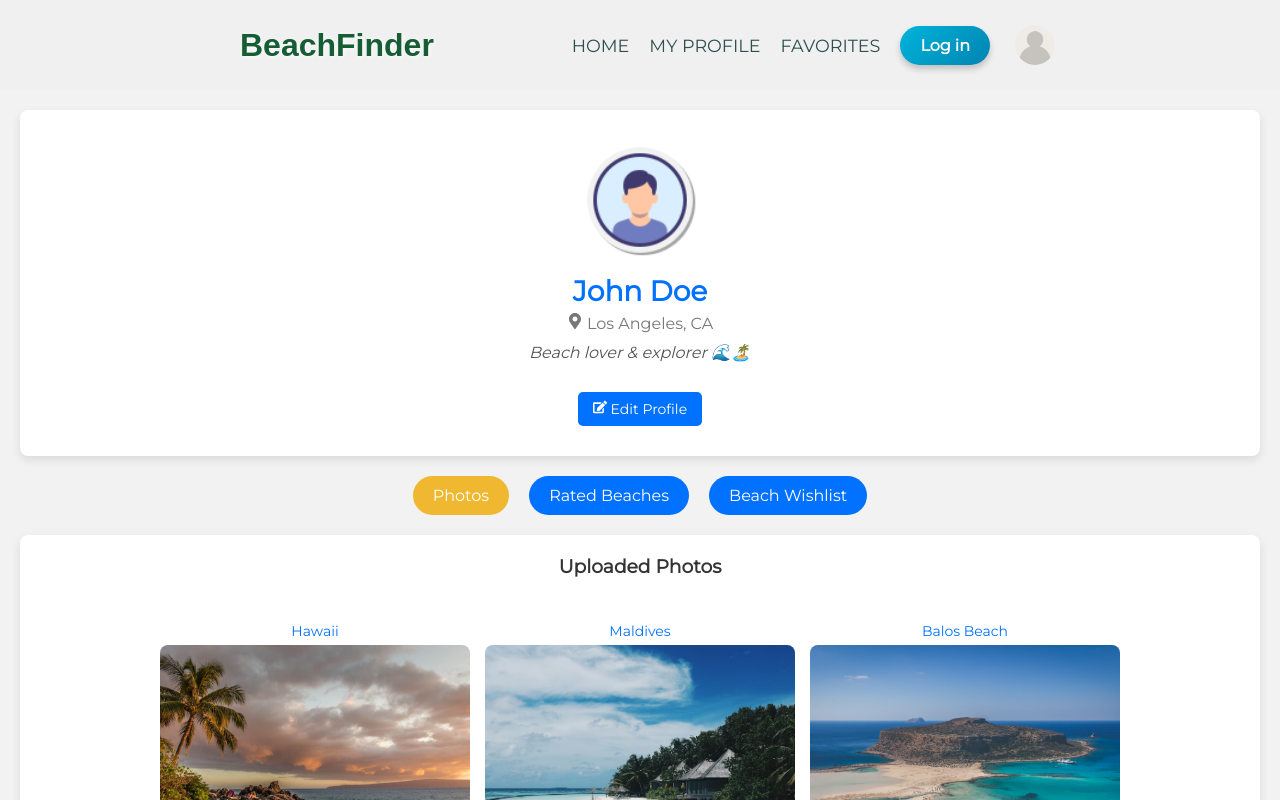
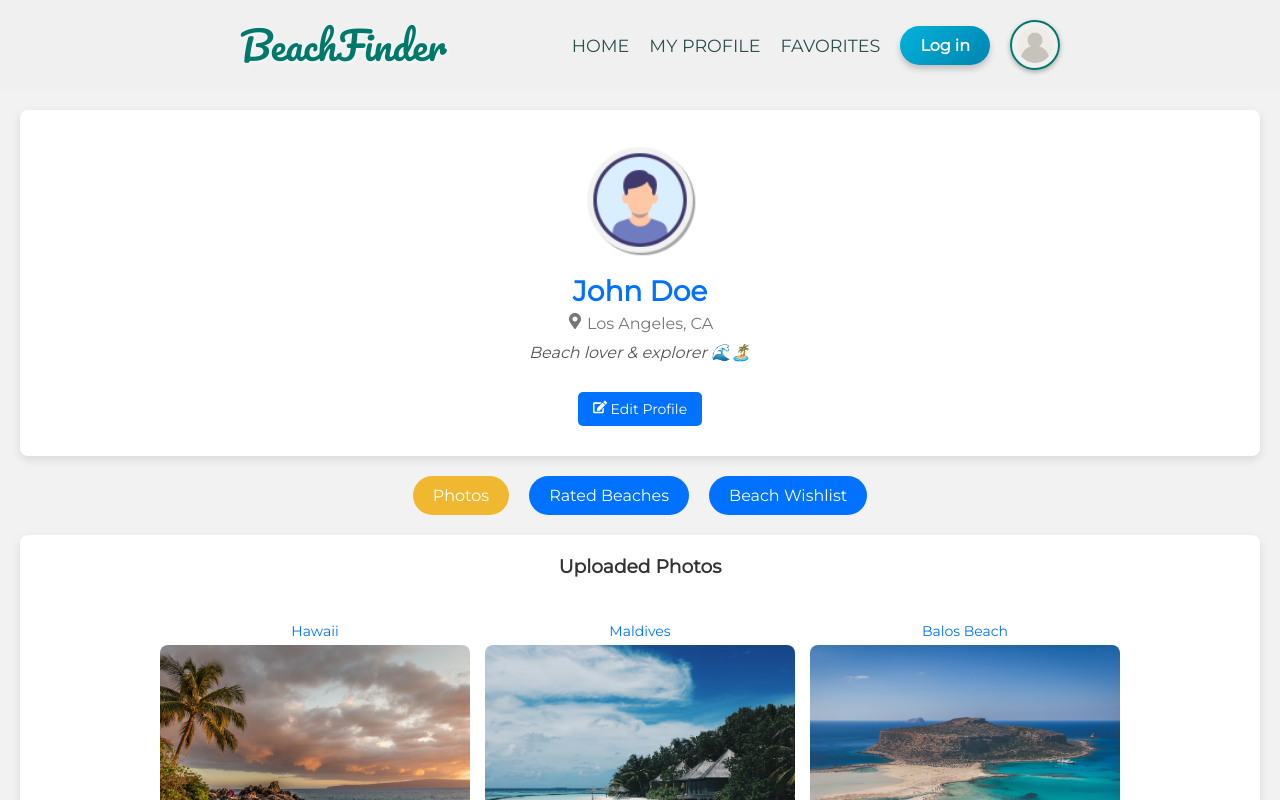
Before and after one commit to mickeytodd/beaches-web, a React (Create React App) app: page /profile in a window 1280 px wide. Shown: the top 800 px of the page. Built offline with nearby package versions, Linux system fonts and the light colour scheme.

Commit message:
logo font change

```diff
--- a/src/components/Navbar.css
+++ b/src/components/Navbar.css
@@ -1,3 +1,10 @@
+@font-face {
+    font-family: Pacifico;
+    src: url('../assets/fonts/Pacifico-Regular.ttf');
+    font-weight: normal;
+    font-style: normal;
+}
+
 .navbar__container {
     width: 100%;
 }
@@ -16,16 +23,14 @@
 }
 
 .navbar__logo a {
-    font-size: 2rem;
-    font-weight: 700;
-    color: #165c35;
-    text-shadow: 1px 1px 4px rgba(255, 255, 255, 0.8);
+    font-size: 2.4rem;
     margin: 0;
     padding: 10px 20px;
     text-decoration: none;
     line-height: 1.2;
-    font-family: 'Poppins', sans-serif;
-    transition: transform 0.3s ease;
+    font-family: 'Pacifico', cursive;
+    color: #00796b;
+    text-shadow: 1px 1px 4px rgba(255, 255, 255, 0.8);
 }
 
 .navbar__menu {
@@ -37,7 +42,9 @@
     padding: 0;
 }
 
+
 .navbar__menu li a {
+    position: relative;
     color: #2F4F4F;
     font-size: 1.1rem;
     text-transform: uppercase;
@@ -45,10 +52,20 @@
     transition: color 0.3s ease;
 }
 
-.navbar__menu li a:hover {
-    color: #ac8717;
+.navbar__menu li a::after {
+    content: '';
+    position: absolute;
+    width: 0;
+    height: 2px;
+    left: 0;
+    bottom: -4px;
+    background-color: #ac8717;
+    transition: width 0.3s ease-in-out;
 }
 
+.navbar__menu li a:hover::after {
+    width: 100%;
+}
 
 .navbar__hamburger {
     display: none;
@@ -75,6 +92,7 @@
     margin-left: 20px;
 }
 
+
 .login-btn {
     background: linear-gradient(135deg, #00b4db, #0083b0);
     color: white;
@@ -97,6 +115,18 @@
 @media (max-width: 768px) {
     .navbar__menu {
         display: none;
+        flex-direction: column;
+        background-color: #f0f0f0;
+        top: 70px;
+        right: 20px;
+        position: absolute;
+        padding: 10px 20px;
+        border-radius: 10px;
+        box-shadow: 0 4px 8px rgba(0, 0, 0, 0.2);
+    }
+
+    .navbar__menu.open {
+        display: flex;
     }
 
     .navbar__hamburger {
--- a/src/components/Navbar.js
+++ b/src/components/Navbar.js
@@ -6,6 +6,7 @@ import Login from './Login/Login';
 
 const Navbar = () => {
     const [isLoginOpen, setIsLoginOpen] = useState(false);
+    const [isMenuOpen, setIsMenuOpen] = useState(false);
 
     return (
         <div className='navbar__container'>
@@ -14,13 +15,13 @@ const Navbar = () => {
                     <a href="/">BeachFinder</a>
                 </div>
                 <div className='navbar__links'>
-                    <ul className="navbar__menu">
+                    <ul className={`navbar__menu ${isMenuOpen ? 'open' : ''}`}>
                         <li><a href="/">Home</a></li>
                         <li><a href="/profile">My Profile</a></li>
                         <li><a href="#favorites">Favorites</a></li>
                         <li><button className="login-btn" onClick={() => setIsLoginOpen(true)}>Log in</button></li>
                     </ul>
-                    <div className="navbar__hamburger">
+                    <div className="navbar__hamburger" onClick={() => setIsMenuOpen(!isMenuOpen)}>
                         <span></span>
                         <span></span>
                         <span></span>
--- a/src/components/UserAvatar.css
+++ b/src/components/UserAvatar.css
@@ -9,4 +9,6 @@
     border-radius: 50%;
     object-fit: cover;
     padding: 5px;
+    border: 2px solid #00796b;
+    box-shadow: 0 2px 5px rgba(0, 0, 0, 0.3);
 }
```
Also changed, not shown: src/assets/fonts/Pacifico-Regular.ttf (added).
